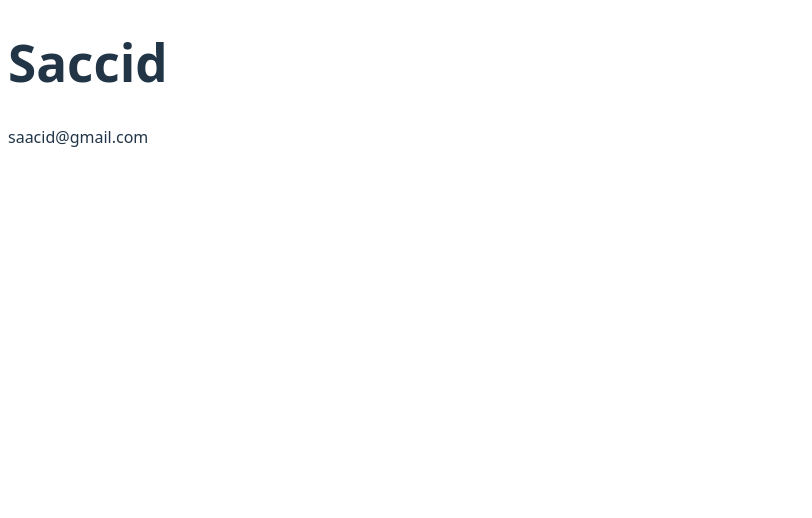
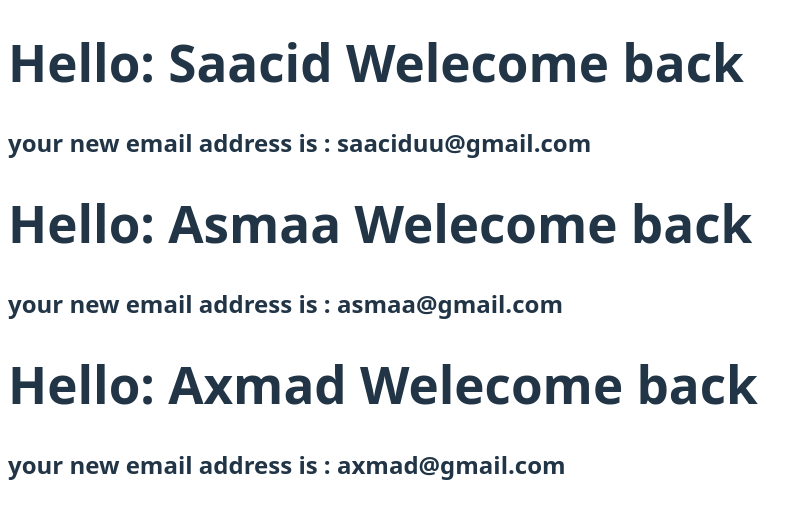
Before and after one commit to shiikhulkulli/Dugdiiye-React-Exercises, a React (Vite) app: page / in a window 1280 px wide. Shown: the top 518 px of the page, without its empty margins (0-812 px from the left). Built offline with nearby package versions, Linux system fonts and the light colour scheme.

Commit message:
adding exercises3

```diff
--- a/src/App.jsx
+++ b/src/App.jsx
@@ -3,7 +3,21 @@ import Blog from "./Blog";
 
 function App(){
   return(
-    <UsedCard/>
+    <>
+    <UsedCard
+    name={"Saacid"}
+    email={"saaciduu@gmail.com"}
+    />
+    <UsedCard
+    name={"Asmaa"}
+    email={"asmaa@gmail.com"}
+    />
+     <UsedCard
+    name={"Axmad"}
+    email={"axmad@gmail.com"}
+    />
+    </>
+
   )
 }
 export default App;
--- a/src/Blog.jsx
+++ b/src/Blog.jsx
@@ -1,7 +1,9 @@
 import Post from "./Post";
+import Footer from "./Footer"
 const Blog = ()=>{
 return <div>
     <Post/>
+    <Footer/>
 </div>
 }
 export default Blog;
--- a/src/UsedCard.jsx
+++ b/src/UsedCard.jsx
@@ -1,8 +1,8 @@
-const UsedCard = ()=>{
+const UsedCard = ({name, email})=>{
     return(
       <>
-      <h1>Saccid</h1>
-      <p>saacid@gmail.com</p>
+      <h1>Hello: {name} Welecome back</h1>
+      <h2> your new email address is : {email}</h2>
       </>
     )
     }
```
Also changed, not shown: src/Footer.jsx (+7 -0 lines), src/Post.jsx (+1 -1 lines).
